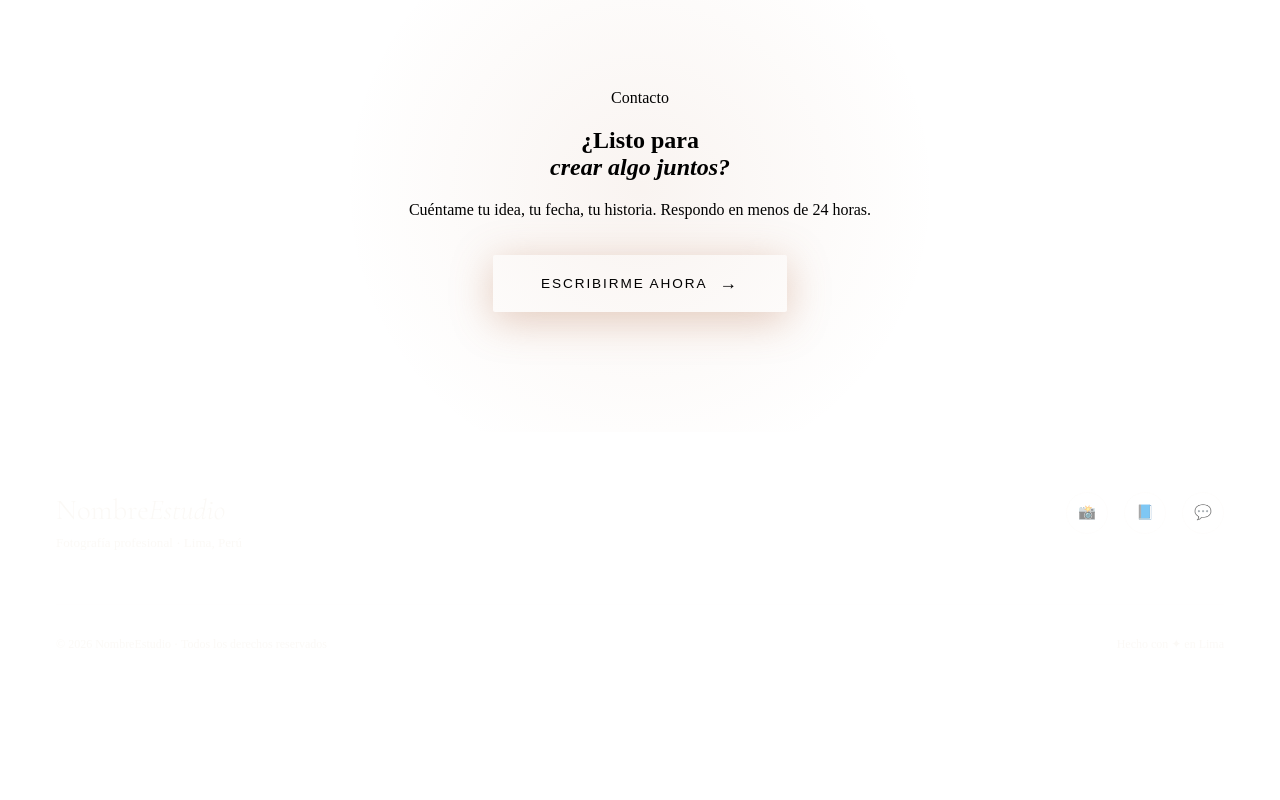
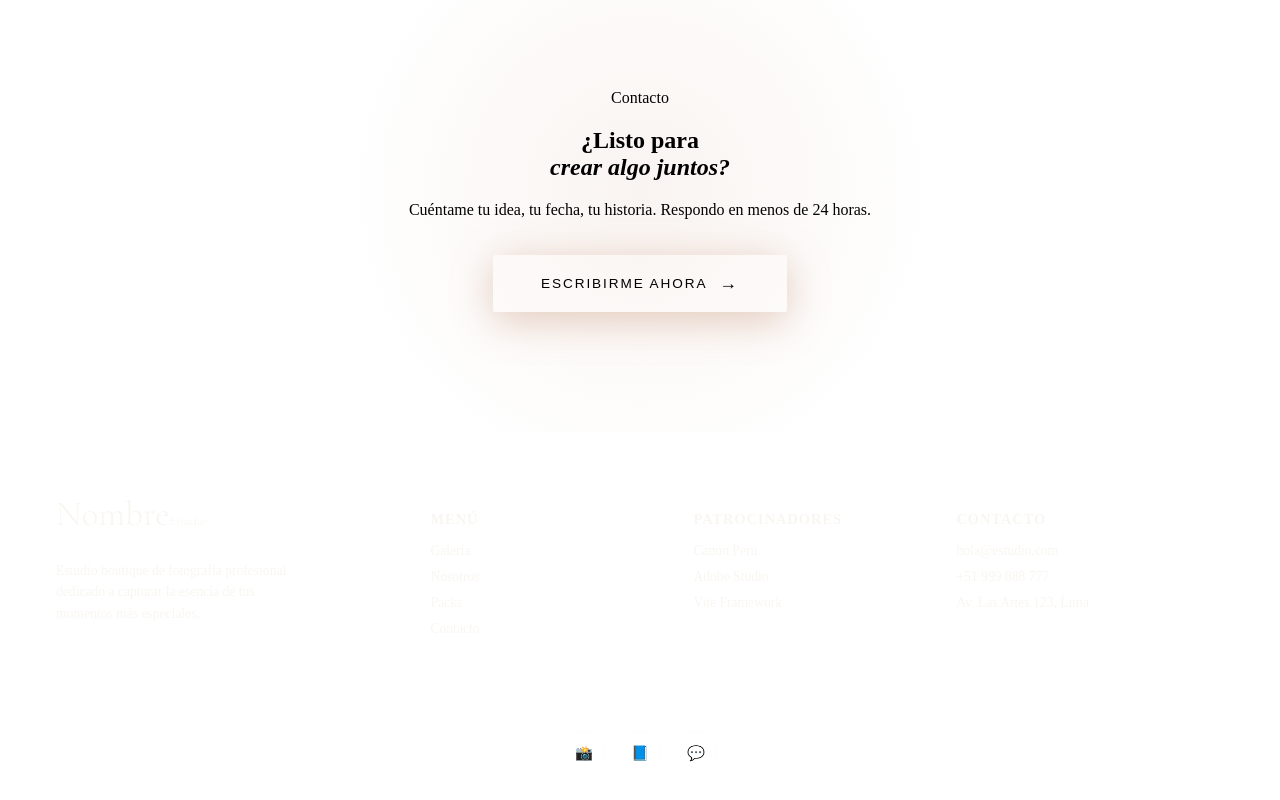
Before and after one commit to ju4n0ff/Raymi, a React (Vite) app: page / in a window 1280 px wide. Shown: the part 4906-5706 px from the top of the page. Before the commit the page ends 5598 px from the top, so only its background shows below. Built offline with nearby package versions, Linux system fonts and the light colour scheme; the HTML template or start-up script is replaced by a standard one.

Commit message:
reestructuración del footer y actualización de estilos

```diff
--- a/src/components/Footer.jsx
+++ b/src/components/Footer.jsx
@@ -10,31 +10,49 @@ export default function Footer() {
   return (
     <footer className={styles.footer}>
       <div className={styles.top}>
-        <div>
+        <div className={styles.column}>
           <div className={styles.logo}>
             Nombre<span>Estudio</span>
           </div>
-          <p className={styles.tagline}>Fotografía profesional · Lima, Perú</p>
+          <p className={styles.description}>
+            Estudio boutique de fotografía profesional dedicado a capturar la esencia de tus momentos más especiales.
+          </p>
         </div>
 
-        <div className={styles.socials}>
-          {SOCIALS.map(({ icon, label, href }) => (
-            <a
-              key={label}
-              className={styles.socialBtn}
-              href={href}
-              title={label}
-              aria-label={label}
-            >
-              {icon}
-            </a>
-          ))}
+        <div className={styles.column}>
+          <h4>Menú</h4>
+          <a href="#">Galería</a>
+          <a href="#">Nosotros</a>
+          <a href="#">Packs</a>
+          <a href="#">Contacto</a>
+        </div>
+
+        <div className={styles.column}>
+          <h4>Patrocinadores</h4>
+          <span className={styles.item}>Canon Perú</span>
+          <span className={styles.item}>Adobe Studio</span>
+          <span className={styles.item}>Vite Framework</span>
+        </div>
+
+        <div className={styles.column}>
+          <h4>Contacto</h4>
+          <a href="mailto:hola@estudio.com">hola@estudio.com</a>
+          <span>+51 999 888 777</span>
+          <span>Av. Las Artes 123, Lima</span>
         </div>
       </div>
 
       <div className={styles.bottom}>
-        <span>© {new Date().getFullYear()} NombreEstudio · Todos los derechos reservados</span>
-        <span>Hecho con ✦ en Lima</span>
+        <div className={styles.socials}>
+          <a href="#" className={styles.socialBtn}>📸</a>
+          <a href="#" className={styles.socialBtn}>📘</a>
+          <a href="#" className={styles.socialBtn}>💬</a>
+        </div>
+
+        <div className={styles.legal}>
+          <span>© {new Date().getFullYear()} NombreEstudio · Todos los derechos reservados</span>
+          <span>Hecho en Lima - Perú</span>
+        </div>
       </div>
     </footer>
   )
--- a/src/styles/Footer.module.css
+++ b/src/styles/Footer.module.css
@@ -1,21 +1,28 @@
 .footer {
   background: var(--brown);
   padding: 60px 48px 32px;
-  color: rgba(245, 240, 232, .4);
+  color: rgba(245, 240, 232, .6);
 }
 
 .top {
-  display: flex;
-  justify-content: space-between;
-  align-items: flex-start;
-  padding-bottom: 40px;
+  display: grid;
+  grid-template-columns: 1.5fr 1fr 1fr 1.2fr;
+  gap: 40px;
+  padding-bottom: 60px;
   border-bottom: 1px solid rgba(245, 240, 232, .08);
   margin-bottom: 32px;
 }
 
+.bottom {
+  display: flex;
+  flex-direction: column;
+  align-items: center;
+  gap: 30px;
+}
+
 .logo {
   font-family: 'Cormorant Garamond', serif;
-  font-size: 1.8rem;
+  font-size: 2.2rem;
   font-weight: 300;
   color: var(--cream);
 }
@@ -26,33 +33,91 @@
 }
 
 .tagline {
-  font-size: .82rem;
-  margin-top: 8px;
+  font-size: .85rem;
+  margin-top: 4px;
+  letter-spacing: 0.5px;
+  text-transform: uppercase;
 }
 
-.socials { display: flex; gap: 16px; }
+.socials { display: flex; gap: 12px; }
 
 .socialBtn {
-  width: 40px; height: 40px;
+  width: 42px; height: 42px;
   border-radius: 50%;
+  background: rgba(245, 240, 232, .03);
   border: 1px solid rgba(245, 240, 232, .15);
   display: flex;
   align-items: center;
   justify-content: center;
-  color: rgba(245, 240, 232, .5);
-  font-size: .9rem;
+  font-size: 0.9rem;
   text-decoration: none;
   transition: all .3s;
 }
 
 .socialBtn:hover {
+  background-color: var(--terracota);
   border-color: var(--terracota);
+  transform: translateY(-3px);
+}
+
+
+.links{
+  display: flex;
+  gap: 60px;
+}
+
+.column{
+  display: flex;
+  flex-direction: column;
+  gap: 10px;
+}
+
+.column h4{
+  color: var(--cream);
+  font-size: 0.9rem;
+  text-transform: uppercase;
+  letter-spacing: 1px;
+  margin-bottom: 5px;
+}
+
+.column a, .column span {
+  font-size: 0.85rem;
+  color: rgba(245, 240, 232, 0.6);
+  text-decoration: none;
+  transition: color 0.3s;
+}
+
+.column a:hover {
   color: var(--terra-lt);
 }
 
-.bottom {
+.description {
+  font-size: 0.85rem;
+  line-height: 1.6;
+  margin-top: 15px;
+  max-width: 250px;
+}
+
+.legal {
   display: flex;
   justify-content: space-between;
-  align-items: center;
+  width: 100%;
   font-size: .75rem;
+  opacity: 0.6;
 }
+
+@media (max-width: 900px) {
+  .top {
+    grid-template-columns: 1fr 1fr;
+  }
+}
+@media (max-width: 768px) {
+  .top {
+    flex-direction: column;
+    gap: 40px;
+    align-items: flex-start;
+  }
+  .links {
+    gap: 30px;
+  }
+}
```
